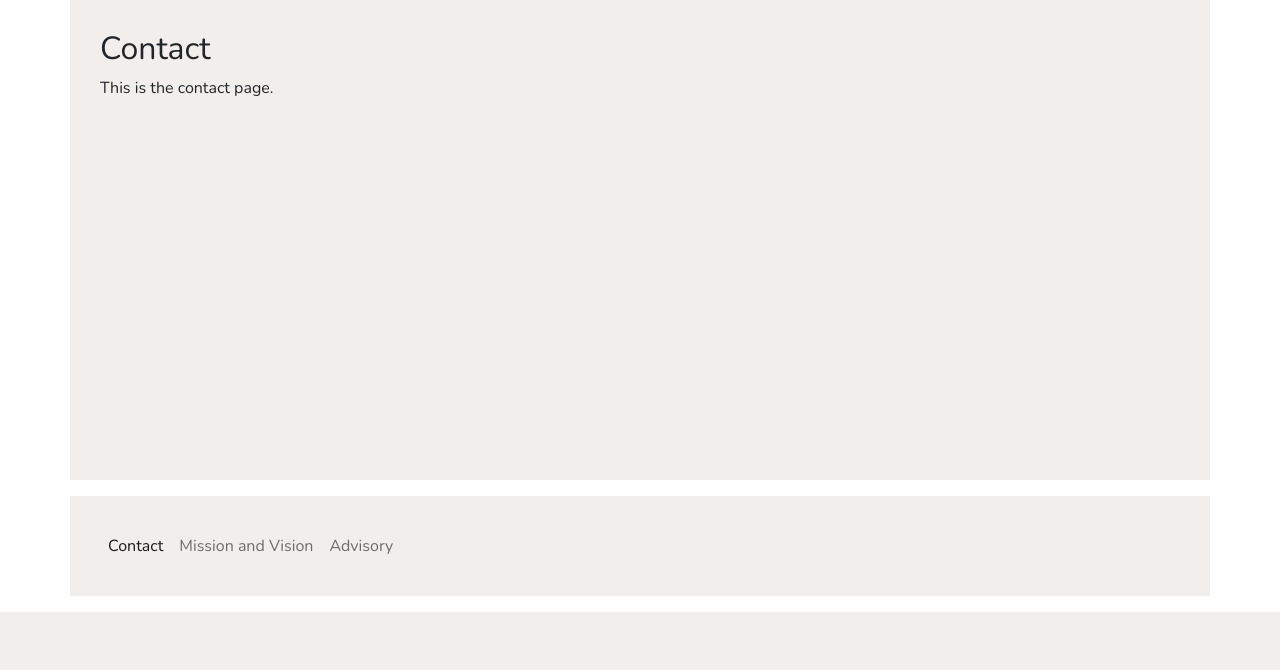
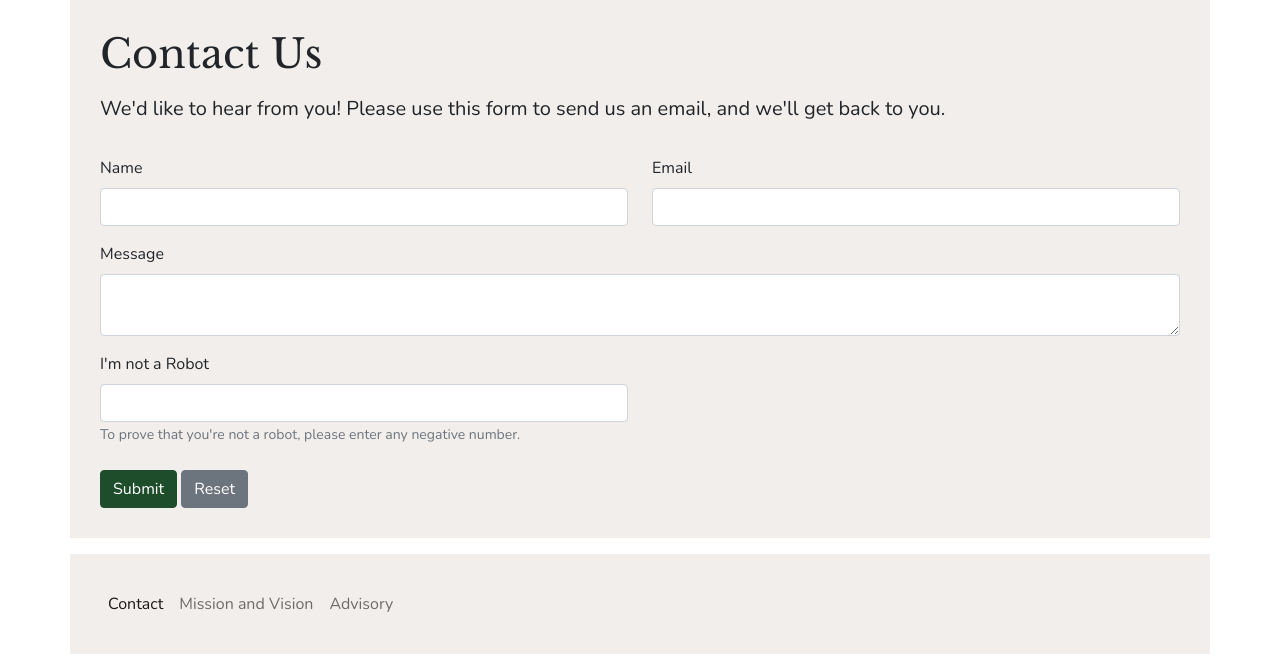
Before and after one commit to jack-hermanson/cis200, a Flask app: template main/web/templates/contact/index.html in a window 1280 px wide. Shown: the part 242-912 px from the top of the page. Before the commit the page ends 854 px from the top, so only its background shows below. Run offline with Flask 2, Linux system fonts and the light colour scheme; the template is opened without the code that fills it, so the values that code supplies are empty; some libraries are stand-ins or nearby versions.

Commit message:
get contact form data

```diff
--- a/main/web/templates/contact/index.html
+++ b/main/web/templates/contact/index.html
@@ -4,16 +4,50 @@
 {% block title %}Contact{% endblock title %}
 
 {% block body %}
-    <div class="row">
+    <div class="row mb-3">
         <div class="col-12">
-            <h2>Contact</h2>
-            <p>This is the contact page.</p>
+            <h1 class="mb-3">Contact Us</h1>
+            <p class="lead">We'd like to hear from you! Please use this form to send us an email, and we'll get back to you.</p>
         </div>
     </div>
+    <form action="{{ url_for('contact.submit_contact') }}" method="POST">
+        <div class="row mb-3">
+            <div class="col-12 col-lg-6">
+                <div class="mb-3 mb-lg-0">
+                    <label for="name-input" class="form-label">Name</label>
+                    <input name="name" required type="text" class="form-control" id="name-input" />
+                </div>
+            </div>
+            <div class="col-12 col-lg-6">
+                <div>
+                    <label for="email-input" class="form-label">Email</label>
+                    <input name="email" required type="email" class="form-control" id="email-input" />
+                </div>
+            </div>
+        </div>
+        <div class="row mb-3">
+            <div class="col-12">
+                <div>
+                    <label class="form-label" for="message-input">Message</label>
+                    <textarea name="message" required id="message-input" class="form-control"></textarea>
+                </div>
+            </div>
+        </div>
+        <div class="row">
+            <div class="col-12 col-lg-6">
+                <div>
+                    <label class="form-label" for="robot-check">I'm not a Robot</label>
+                    <input name="number" type="number" required id="robot-check" class="form-control" />
+                    <small class="form-text text-muted">To prove that you're not a robot, please enter any negative number.</small>
+                </div>
+            </div>
+        </div>
+        <div class="row mt-4">
+            <div class="col-12">
+                <button class="btn btn-success" type="submit">Submit</button>
+                <a href="{{ url_for('contact.index') }}" class="btn btn-secondary">Reset</a>
+            </div>
+        </div>
+    </form>
+
 {% endblock body %}
-
-{% block scripts %}
-<script nonce="{{ csp_nonce() }}">
-    console.log("javascript");
-</script>
-{% endblock scripts %}
```
Also changed, not shown: main/modules/contact/routes.py (+32 -2 lines).
